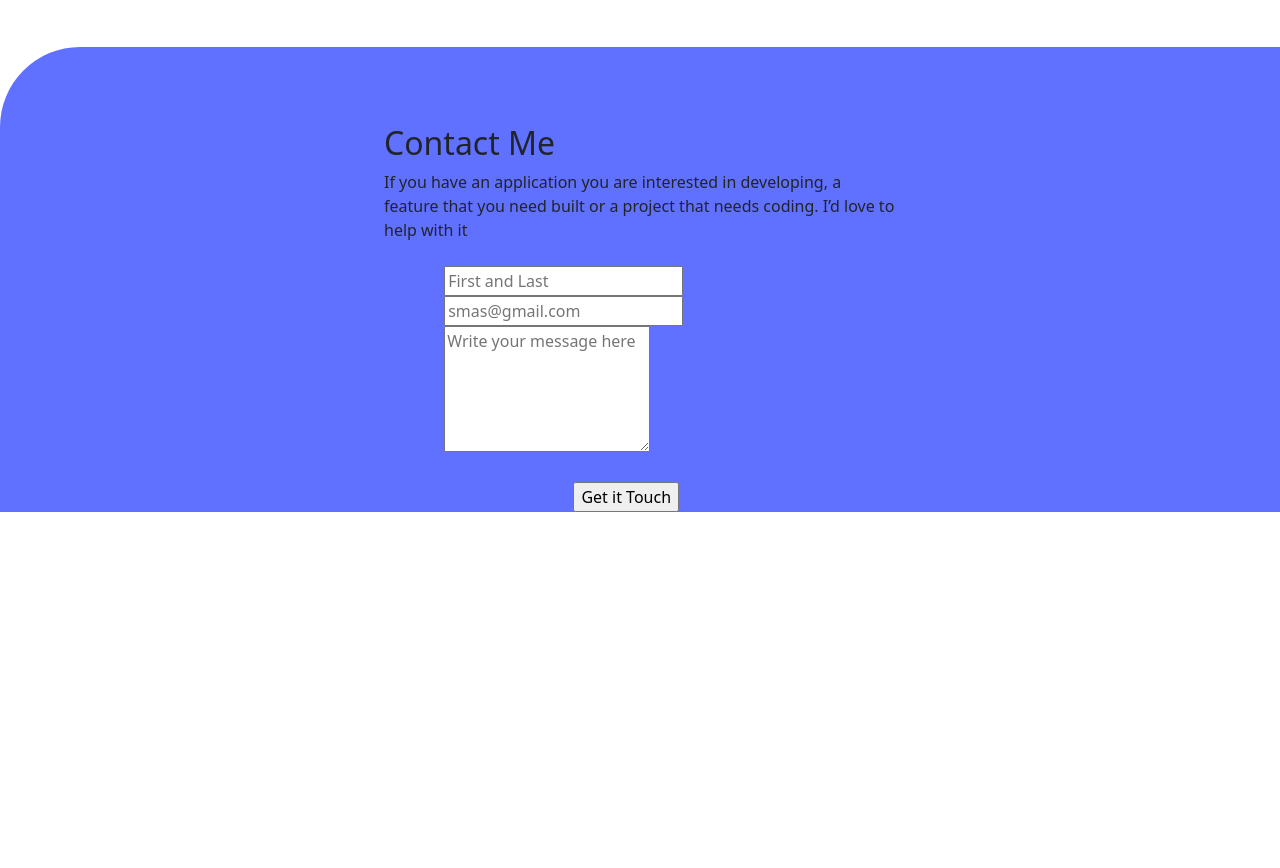
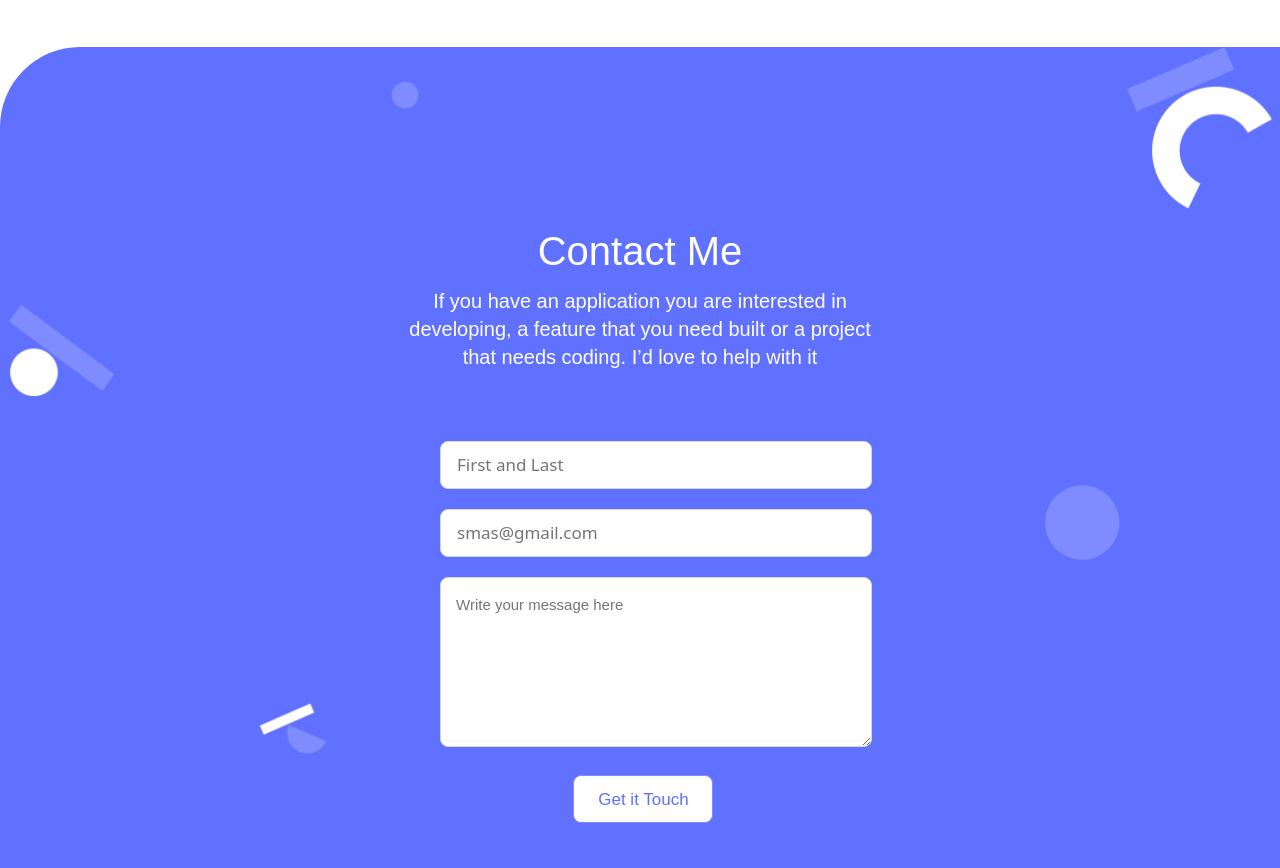
Before and after one commit to smas0900/Portfolio-Bootstrap, a plain HTML site: page index.html in a window 1280 px wide. Shown: the part 2905-3773 px from the top of the page. Before the commit the page ends 3417 px from the top, so only its background shows below. Drawn offline with nearby package versions, Linux system fonts and the light colour scheme.

Commit message:
Edit css

```diff
--- a/style.css
+++ b/style.css
@@ -9,14 +9,6 @@
     border-bottom-left-radius: 80px;
 }
 
-.contact_form {
-    border-radius: 80px 0 0;
-    flex-direction: column;
-    background: #6070ff;
-    background-image: url("./images/contact\ formdesk.png");
-    background-repeat: no-repeat;
-    background-size: contain;
-}
 
 .contact_form {
   border-radius: 80px 0 0;
@@ -27,22 +19,12 @@
   background-size: contain;
 }
 
-.contact_form {
-  border-radius: 80px 0 0;
-  flex-direction: column;
-  background: #6070ff;
-  background-image: url("./images/contact\ formdesk.png");
-  background-repeat: no-repeat;
-  background-size: contain;
-}
-
-
 .contacts_cantain {
   padding-left: min(30%);
   padding-top: min(6%);
   padding-right: min(30%);
 }
-
+/*
 #fs-frm > ul {
   list-style: none;
   margin: 24px;
@@ -51,4 +33,122 @@
   .Sbtn {
     margin-left: min(37%);
     margin-right: min(45%);
+  }*/
+
+  .contact_form h2 {
+    margin-top: 103px;
+    font-family: 'Poppins', sans-serif;
+    font-size: 40px;
+    font-weight: 700, bold;
+    color: white;
+    margin-bottom: 12px;
+    text-align: center;
   }
+
+  .contact_form p {
+    font-family: 'Poppins', sans-serif;
+    color: white;
+    font-weight: 400;
+    font-size: 20px;
+    line-height: 28px;
+    text-align: center;
+    margin-left: 24px;
+    margin-right: 24px;
+    margin-bottom: 70px;
+  }
+
+  .contact_form p:hover {
+    transform: translate(42px, 18px);
+  }
+
+  .boxStyle {
+    padding: 15px 16px;
+    border: 1px solid #cfd8dc;
+    border-radius: 8px;
+    font-style: normal;
+    font-weight: 400;
+    font-size: 17px;
+    line-height: 20px;
+    height: 48px;
+    margin-bottom: 12px;
+  }
+
+  #message {
+    padding: 15px 38px 15px 15px;
+    border: 1px solid #cfd8dc;
+    font-family: 'Poppins', sans-serif;
+    font-style: normal;
+    font-weight: 400;
+    font-size: 15px;
+    line-height: 24px;
+    border-radius: 8px;
+    height: 170px;
+    margin-bottom: 12px;
+  }
+
+  #fs-frm ul {
+    list-style: none;
+    margin-left: 24px;
+    margin-right: 24px;
+  }
+
+  #fs-frm li {
+    display: flex;
+    flex-direction: column;
+    margin: 0.5em 0;
+  }
+
+  .Sbtn {
+    background-color: white;
+    cursor: pointer;
+    line-height: 24px;
+    width: 140px;
+    height: 48px;
+    border: 1px solid #7f8cff;
+    color: #6070ff;
+    font-family: 'Poppins', sans-serif;
+    font-size: 17px;
+    font-weight: 500;
+    font-style: normal;
+    align-content: center;
+    border-radius: 8px;
+    margin-left: 24px;
+    margin-bottom: 45px;
+    padding: 12px 16px;
+  }
+
+  .Sbtn:hover {
+    background-color: #6070ff;
+    color: #fff;
+    border-radius: 8px;
+  }
+
+  .Sbtn:focus {
+    background-color: #2230d2;
+    color: #fff;
+    border-radius: 8px;
+  }
+
+  .Sbtn:disabled [disabled] {
+    border: 1px solid #5e6c84;
+    background-color: transparent;
+    color: #e5e5e5;
+    border-radius: 8px;
+  }
+
+  #fs-frm ul {
+    list-style: none;
+    margin-left: 24px;
+    margin-right: 24px;
+  }
+
+  #fs-frm li {
+    display: flex;
+    flex-direction: column;
+    margin: 0.5em 0;
+  }
+
+  .Sbtn {
+    margin-left: min(37%);
+    margin-right: min(45%);
+  }
```
Also changed, not shown: images/contact formdesk.png (added).
